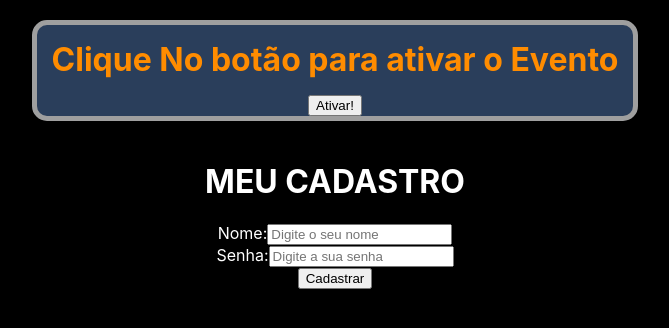
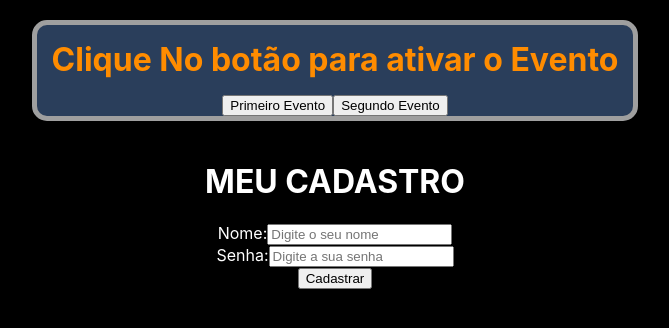
Before and after one commit to NashiCodes/React, a React (Create React App) app: page / in a window 1280 px wide. Shown: the top 328 px of the page, without its empty margins (305-974 px from the left). Built offline with nearby package versions, Linux system fonts and the light colour scheme.

Commit message:
Passing event as props

```diff
--- /dev/null
+++ b/src/components/Button.js
@@ -0,0 +1,5 @@
+function Button(props) {
+  return <button onClick={props.event}>{props.text}</button>;
+}
+
+export default Button;
--- a/src/components/Index.js
+++ b/src/components/Index.js
@@ -1,15 +1,21 @@
 import styles from "./Index.module.css";
+import Button from "./Button";
 
-function Event({ number }) {
+function Event() {
 
-  function MeuEvento() {
-    console.log(`ESSE BOTÃO FOI ATIVADO ${number}`);
+  function primeiroEvento() {
+    console.log(`ATIVANDO PRIMEIRO EVENTO`);
+  }
+
+  function segundoEvento() {
+    console.log(`ATIVANDO SEGUNDO EVENTO`);
   }
 
   return (
     <div className={styles.IContainer}>
       <h1 className={styles.IContent}>Clique No botão para ativar o Evento</h1>
-      <button onClick={MeuEvento}>Ativar!</button>
+      <Button event={primeiroEvento} text="Primeiro Evento" />
+      <Button event={segundoEvento} text="Segundo Evento" />
     </div>
   );
 }
```
Also changed, not shown: 1 other file (tests, documents, lock files or other folders).
